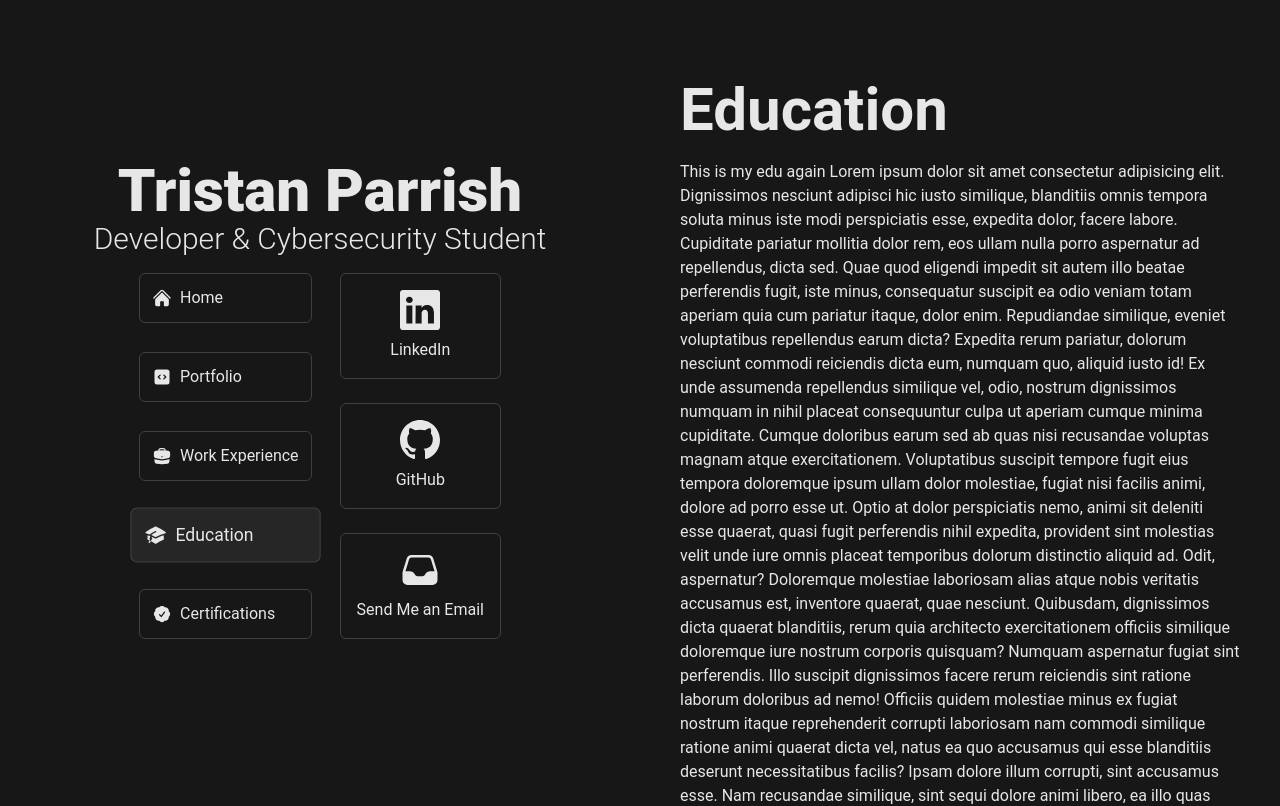
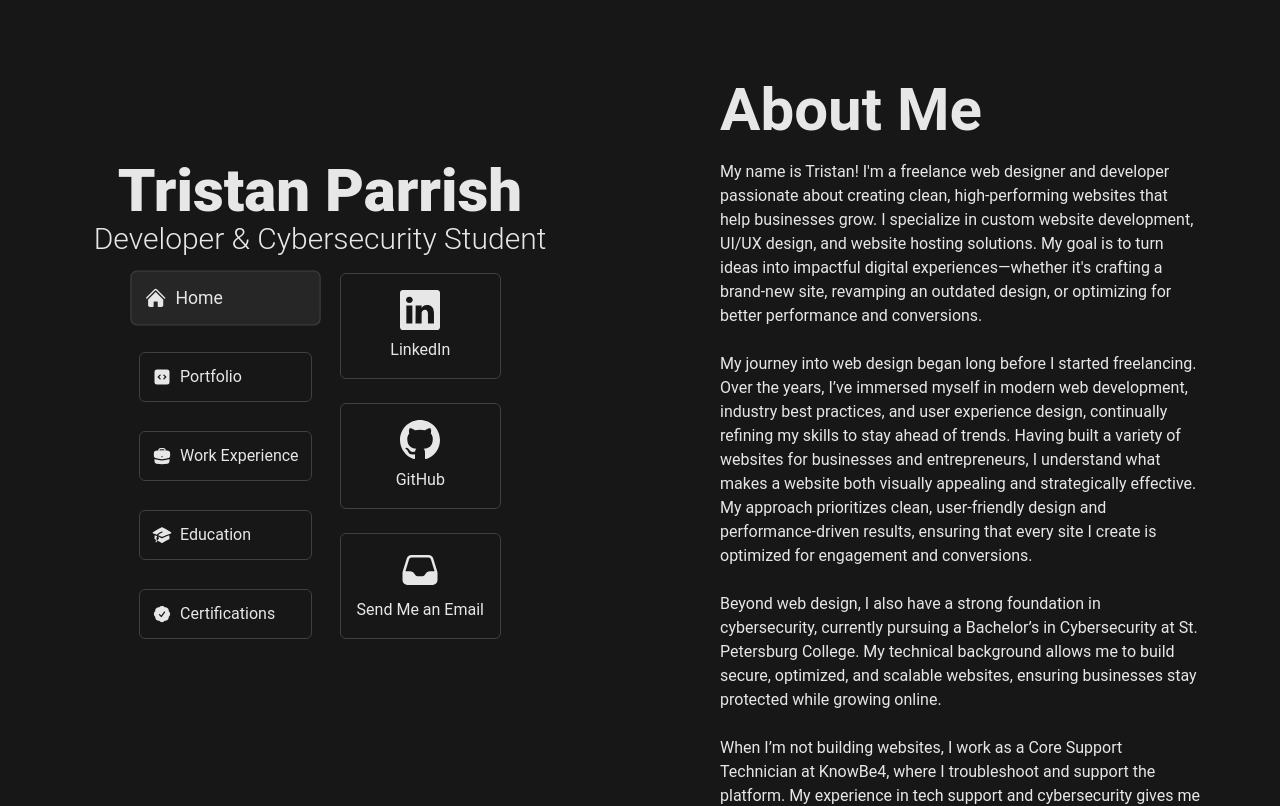
Before and after one commit to GitTristan/tristanparrish.net, a React (Vite) app in the folder tristanparrish/: page / in a window 1280 px wide. Shown: the top 806 px of the page. Built offline with nearby package versions, Linux system fonts and the light colour scheme.

Commit message:
Add initial content placeholders based on available menu items

```diff
--- a/tristanparrish/src/components/Content.tsx
+++ b/tristanparrish/src/components/Content.tsx
@@ -1,5 +1,8 @@
 import Education from "../sections/content_sections/Education";
 import Experience from "../sections/content_sections/Experience";
+import AboutMe from "../sections/content_sections/AboutMe";
+import Portfolio from "../sections/content_sections/Portfolio";
+import Certifications from "../sections/content_sections/Certifications";
 
 // Define shared class names
 const titleClassName = "font-bold text-4xl md:text-6xl mb-5";
@@ -7,7 +10,7 @@ const paragraphClassName = "";
 
 export default function Content({ selection }: { selection: string }) {
   return (
-    <div className="flex flex-col items-center rounded-md md:my-20 md:mx-10">
+    <div className="flex flex-col items-center rounded-md m-5 md:m-20 max-h-fit overflow-auto">
       {selection === "Education" && (
         <Education
           titleClassName={titleClassName}
@@ -20,6 +23,24 @@ export default function Content({ selection }: { selection: string }) {
           paragraphClassName={paragraphClassName}
         />
       )}
+      {selection === "Home" && (
+        <AboutMe
+          titleClassName={titleClassName}
+          paragraphClassName={paragraphClassName}
+        />
+      )}
+      {selection === "Portfolio" && (
+        <Portfolio
+          titleClassName={titleClassName}
+          paragraphClassName={paragraphClassName}
+        />
+      )}
+      {selection === "Certifications" && (
+        <Certifications
+          titleClassName={titleClassName}
+          paragraphClassName={paragraphClassName}
+        />
+      )}
     </div>
   );
 }
--- /dev/null
+++ b/tristanparrish/src/sections/content_sections/AboutMe.tsx
@@ -0,0 +1,53 @@
+interface AboutMeProps {
+  titleClassName?: string;
+  paragraphClassName?: string;
+}
+
+export default function AboutMe({
+  titleClassName,
+  paragraphClassName,
+}: AboutMeProps) {
+  return (
+    <div>
+      <h1 className={titleClassName}>About Me</h1>
+      <p className={paragraphClassName}>
+        My name is Tristan! I'm a freelance web designer and developer
+        passionate about creating clean, high-performing websites that help
+        businesses grow. I specialize in custom website development, UI/UX
+        design, and website hosting solutions. My goal is to turn ideas into
+        impactful digital experiences—whether it's crafting a brand-new site,
+        revamping an outdated design, or optimizing for better performance and
+        conversions.
+        <br />
+        <br />
+        My journey into web design began long before I started freelancing. Over
+        the years, I’ve immersed myself in modern web development, industry best
+        practices, and user experience design, continually refining my skills to
+        stay ahead of trends. Having built a variety of websites for businesses
+        and entrepreneurs, I understand what makes a website both visually
+        appealing and strategically effective. My approach prioritizes clean,
+        user-friendly design and performance-driven results, ensuring that every
+        site I create is optimized for engagement and conversions.
+        <br />
+        <br />
+        Beyond web design, I also have a strong foundation in cybersecurity,
+        currently pursuing a Bachelor’s in Cybersecurity at St. Petersburg
+        College. My technical background allows me to build secure, optimized,
+        and scalable websites, ensuring businesses stay protected while growing
+        online.
+        <br />
+        <br />
+        When I’m not building websites, I work as a Core Support Technician at
+        KnowBe4, where I troubleshoot and support the platform. My experience in
+        tech support and cybersecurity gives me a unique edge in designing
+        websites that are not just visually appealing but also secure and
+        efficient.
+        <br />
+        <br />
+        I’m always looking to collaborate with businesses and entrepreneurs who
+        need a strong online presence. Let’s connect and bring your digital
+        vision to life!
+      </p>
+    </div>
+  );
+}
--- /dev/null
+++ b/tristanparrish/src/sections/content_sections/Certifications.tsx
@@ -0,0 +1,51 @@
+interface CertificationsProps {
+  titleClassName?: string;
+  paragraphClassName?: string;
+}
+
+export default function Certifications({
+  titleClassName,
+  paragraphClassName,
+}: CertificationsProps) {
+  return (
+    <div>
+      <h1 className={titleClassName}>Certifications</h1>
+      <p className={paragraphClassName}>
+        This is my certifications lorem ipsum dolor sit amet consectetur
+        adipisicing elit. Dignissimos nesciunt adipisci hic iusto similique,
+        blanditiis omnis tempora soluta minus iste modi perspiciatis esse,
+        expedita dolor, facere labore. Cupiditate pariatur mollitia dolor rem,
+        eos ullam nulla porro aspernatur ad repellendus, dicta sed. Quae quod
+        eligendi impedit sit autem illo beatae perferendis fugit, iste minus,
+        consequatur suscipit ea odio veniam totam aperiam quia cum pariatur
+        itaque, dolor enim. Repudiandae similique, eveniet voluptatibus
+        repellendus earum dicta? Expedita rerum pariatur, dolorum nesciunt
+        commodi reiciendis dicta eum, numquam quo, aliquid iusto id! Ex unde
+        assumenda repellendus similique vel, odio, nostrum dignissimos numquam
+        in nihil placeat consequuntur culpa ut aperiam cumque minima cupiditate.
+        Cumque doloribus earum sed ab quas nisi recusandae voluptas magnam atque
+        exercitationem. Voluptatibus suscipit tempore fugit eius tempora
+        doloremque ipsum ullam dolor molestiae, fugiat nisi facilis animi,
+        dolore ad porro esse ut. Optio at dolor perspiciatis nemo, animi sit
+        deleniti esse quaerat, quasi fugit perferendis nihil expedita, provident
+        sint molestias velit unde iure omnis placeat temporibus dolorum
+        distinctio aliquid ad. Odit, aspernatur? Doloremque molestiae laboriosam
+        alias atque nobis veritatis accusamus est, inventore quaerat, quae
+        nesciunt. Quibusdam, dignissimos dicta quaerat blanditiis, rerum quia
+        architecto exercitationem officiis similique doloremque iure nostrum
+        corporis quisquam? Numquam aspernatur fugiat sint perferendis. Illo
+        suscipit dignissimos facere rerum reiciendis sint ratione laborum
+        doloribus ad nemo! Officiis quidem molestiae minus ex fugiat nostrum
+        itaque reprehenderit corrupti laboriosam nam commodi similique ratione
+        animi quaerat dicta vel, natus ea quo accusamus qui esse blanditiis
+        deserunt necessitatibus facilis? Ipsam dolore illum corrupti, sint
+        accusamus esse. Nam recusandae similique, sint sequi dolore animi
+        libero, ea illo quas voluptas ab cupiditate in dignissimos rem vel
+        expedita iusto perspiciatis vitae earum suscipit perferendis corrupti
+        eos amet dolores. Libero vel deserunt tenetur debitis, voluptate
+        nesciunt mollitia accusamus odit saepe maiores optio reprehenderit harum
+        eum veritatis, quasi repellat error!
+      </p>
+    </div>
+  );
+}
--- a/tristanparrish/src/sections/content_sections/Education.tsx
+++ b/tristanparrish/src/sections/content_sections/Education.tsx
@@ -11,7 +11,7 @@ export default function Education({
     <div>
       <h1 className={titleClassName}>Education</h1>
       <p className={paragraphClassName}>
-        This is my edu again Lorem ipsum dolor sit amet consectetur adipisicing
+        This is my education lorem ipsum dolor sit amet consectetur adipisicing
         elit. Dignissimos nesciunt adipisci hic iusto similique, blanditiis
         omnis tempora soluta minus iste modi perspiciatis esse, expedita dolor,
         facere labore. Cupiditate pariatur mollitia dolor rem, eos ullam nulla
--- /dev/null
+++ b/tristanparrish/src/sections/content_sections/Portfolio.tsx
@@ -0,0 +1,81 @@
+interface PortfolioProps {
+  titleClassName?: string;
+  paragraphClassName?: string;
+}
+
+export default function Portfolio({
+  titleClassName,
+  paragraphClassName,
+}: PortfolioProps) {
+  return (
+    <div>
+      <h2 className={titleClassName}>Portfolio</h2>
+      <p className={`${paragraphClassName} text-lg leading-relaxed mt-5`}>
+        As a freelance web designer and developer, I create custom websites that
+        are clean, modern, and built to perform. Through my business,{" "}
+        <strong className="font-semibold">Parrish Design</strong>, I work
+        directly with businesses and entrepreneurs to craft digital experiences
+        that not only look great but also drive results.
+      </p>
+
+      <h3 className="text-2xl font-semibold mt-8 mb-4">Specialties</h3>
+      <ul className="list-disc list-inside space-y-2">
+        <li>Custom Website Design & Development</li>
+        <li>UI/UX Design and Conversion Rate Optimization</li>
+        <li>SEO and Performance Optimization</li>
+        <li>Website Hosting and Maintenance</li>
+      </ul>
+
+      <p className={`${paragraphClassName} text-lg leading-relaxed mt-5`}>
+        Every project I take on is centered around the goals of the business —
+        whether that's improving engagement, boosting conversions, or building a
+        strong, professional online presence. I believe that websites should be
+        both visually compelling and strategically effective, combining design,
+        user experience, and technical performance into one seamless package.
+      </p>
+
+      <h3 className="text-2xl font-semibold mt-8 mb-4">Recent Projects</h3>
+      <ul className="list-disc list-inside space-y-4">
+        <li>
+          <strong className="font-semibold">Custom B2B Websites</strong> —
+          Designed and developed complete websites for small businesses,
+          focusing on clean layouts, intuitive navigation, and conversion-driven
+          CTAs.
+        </li>
+        <li>
+          <strong className="font-semibold">Website Redesigns</strong> —
+          Modernized outdated websites to improve mobile responsiveness, page
+          speed, and user experience, resulting in higher conversion rates and
+          improved customer engagement.
+        </li>
+        <li>
+          <strong className="font-semibold">Performance Optimization</strong> —
+          Audited and enhanced existing websites to achieve faster load times,
+          better SEO scores, and improved Core Web Vitals.
+        </li>
+        <li>
+          <strong className="font-semibold">Hosting Solutions</strong> —
+          Provided secure, managed hosting for client websites, ensuring optimal
+          uptime, backup management, and performance monitoring.
+        </li>
+      </ul>
+
+      <p className={`${paragraphClassName} text-lg leading-relaxed mt-5`}>
+        I primarily build with{" "}
+        <strong className="font-semibold text-neutral-300">
+          HTML, CSS, JavaScript, TypeScript, React, TailwindCSS, Vite
+        </strong>
+        , and deploy through{" "}
+        <strong className="font-semibold text-neutral-300">GitHub</strong> and{" "}
+        <strong className="font-semibold text-neutral-300">Vercel</strong>,
+        using best practices to ensure every site is scalable, secure, and easy
+        to maintain.
+      </p>
+
+      <p className={`${paragraphClassName} text-lg leading-relaxed mt-5`}>
+        If you're looking for a website that blends design, functionality, and
+        performance — I'm here to help bring your vision to life.
+      </p>
+    </div>
+  );
+}
--- a/tristanparrish/src/sections/home.tsx
+++ b/tristanparrish/src/sections/home.tsx
@@ -3,10 +3,10 @@ import Hero from "../components/Hero";
 import Content from "../components/Content";
 
 export default function Homepage() {
-  const [selection, setSelection] = useState("Education");
+  const [selection, setSelection] = useState("Home");
 
   return (
-    <section className="bg-neutral-900 min-h-screen grid md:grid-cols-2">
+    <section className="bg-neutral-900 grid md:grid-cols-2">
       <div className="h-screen sticky top-0 flex justify-center items-center">
         <Hero selection={selection} setSelection={setSelection} />
       </div>
```
